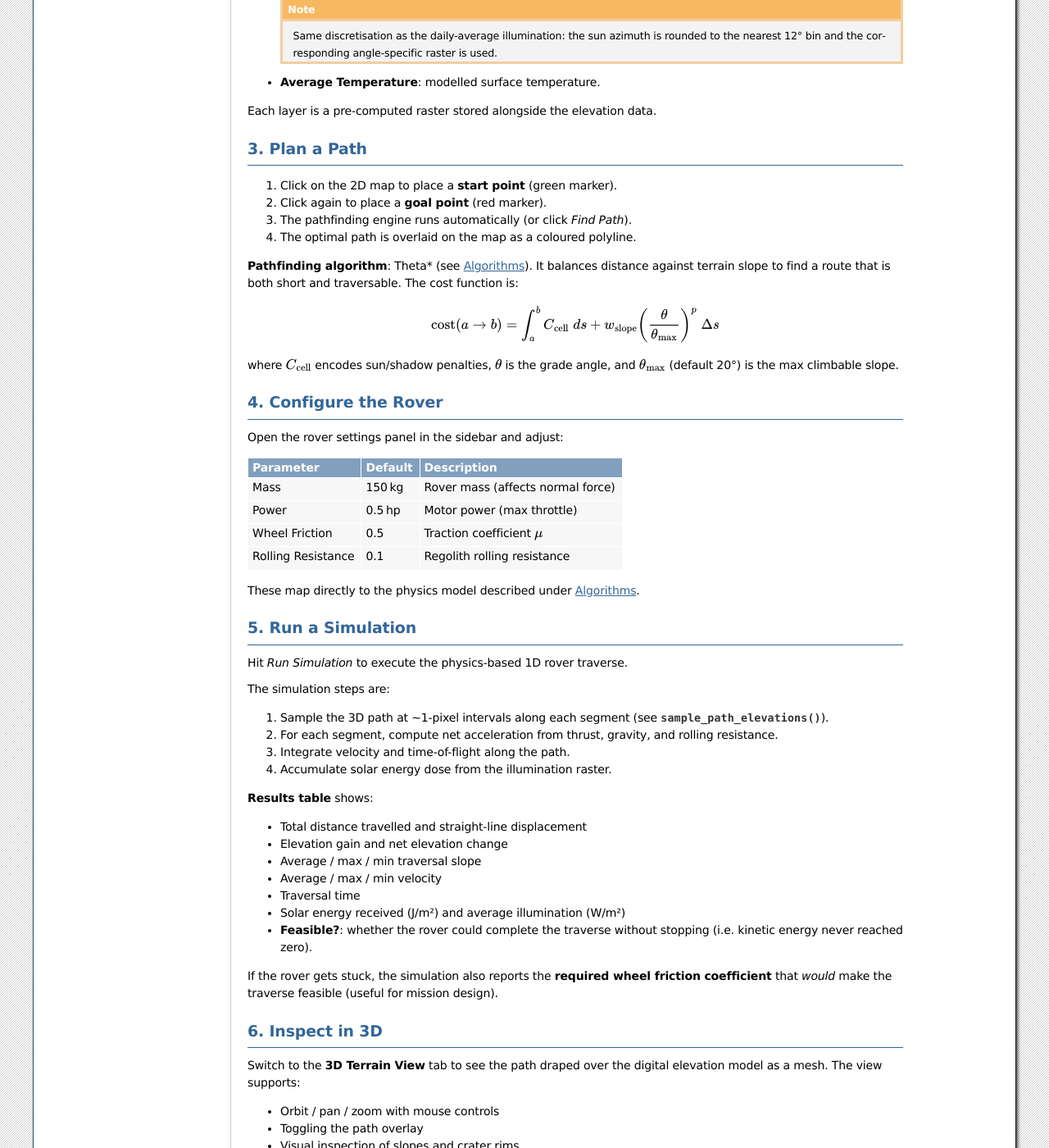
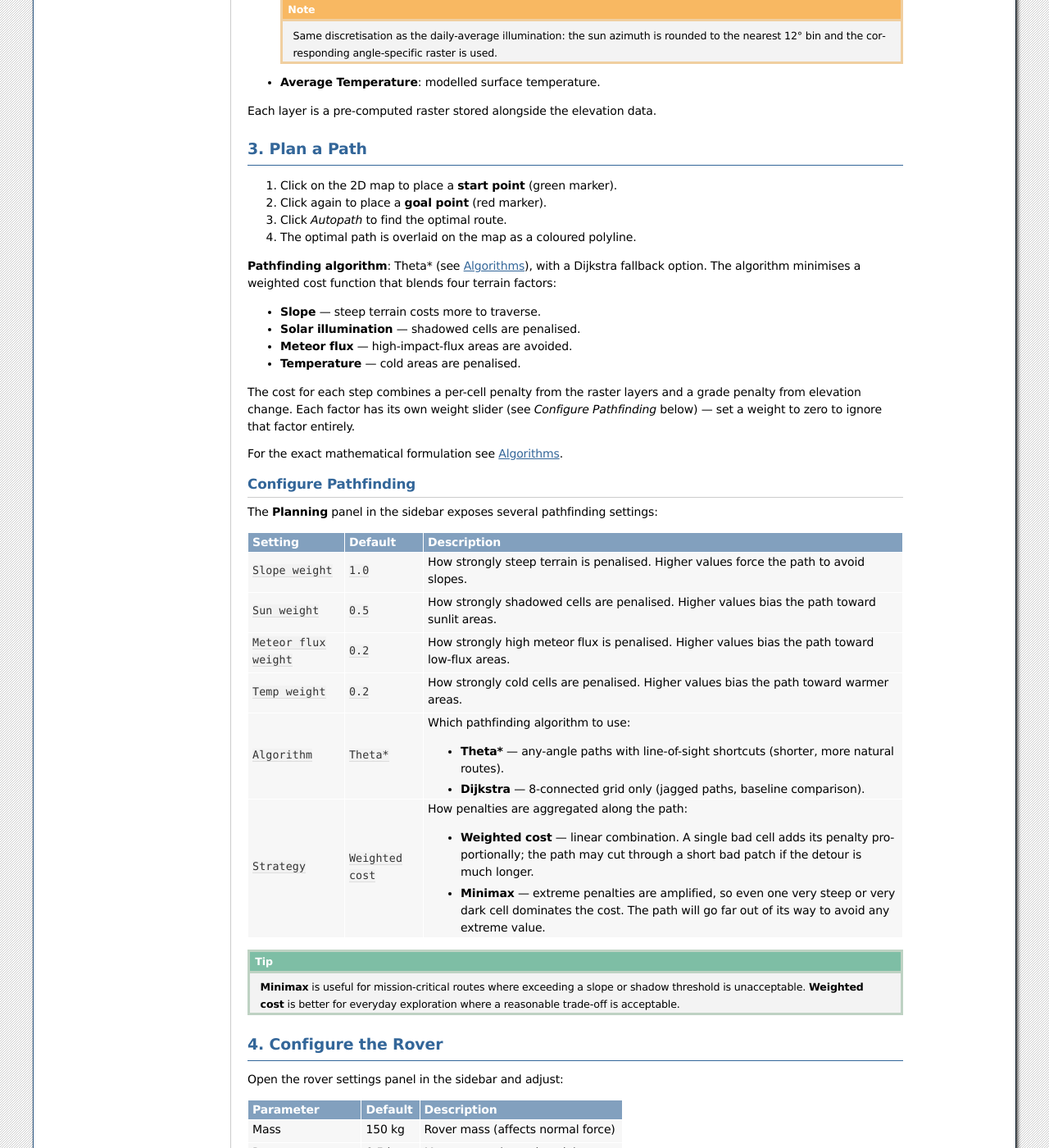
Before and after one commit to osh3276/cynthium, a Sphinx documentation site: the page built from docs/usage.rst, in a window 1280 px wide and 1400 px high, scrolled down 1261 px. Shown: the whole window at 82% size. Built offline with Sphinx 7.4.7, drawn with Linux system fonts in a browser that asks for light colours; some of the changed text lies outside the part shown.

Commit message:
update docs

```diff
--- a/docs/index.rst
+++ b/docs/index.rst
@@ -1,5 +1,5 @@
 Cynthium |version|
-===================
+###################
 
 Scientific desktop application for **lunar rover traversal planning** and
 **terrain analysis**, focused on the lunar south pole.
@@ -37,7 +37,7 @@ numerical accuracy, and reproducibility are critical.
    GitHub <https://github.com/osh3276/cynthium>
 
 Indices and tables
-==================
+******************
 
 * :ref:`genindex`
 * :ref:`modindex`
--- a/docs/usage.rst
+++ b/docs/usage.rst
@@ -1,8 +1,8 @@
 Usage
-=====
+#####
 
 Launching
----------
+*********
 
 After installation, start Cynthium from the terminal:
 
@@ -20,7 +20,7 @@ The main window opens with a **sidebar** on the left, a **2D map view** in
 the centre, and a **menu bar** at the top.
 
 Workflow Overview
------------------
+*****************
 
 Simplified pipeline:
 
@@ -34,7 +34,7 @@ Simplified pipeline:
 #. Export results to CSV
 
 1. Load a Site
---------------
+**************
 
 #. In the sidebar, select a preset lunar site from the dropdown (e.g.
    *Haworth*, *Shackleton rim*, *Nobile rim 1*).
@@ -46,7 +46,7 @@ south polar stereographic projection. See the :doc:`installation` page
 for how data is fetched.
 
 2. Select a Map Layer
----------------------
+*********************
 
 The layer dropdown lets you switch between visualisations of the same
 terrain:
@@ -84,37 +84,96 @@ terrain:
 Each layer is a pre-computed raster stored alongside the elevation data.
 
 3. Plan a Path
---------------
+**************
 
 #. Click on the 2D map to place a **start point** (green marker).
 #. Click again to place a **goal point** (red marker).
-#. The pathfinding engine runs automatically (or click *Find Path*).
+#. Click *Autopath* to find the optimal route.
 #. The optimal path is overlaid on the map as a coloured polyline.
 
-**Pathfinding algorithm**: Theta\* (see :doc:`algorithms`). It balances
-distance against terrain slope to find a route that is both short and
-traversable. The cost function is:
+**Pathfinding algorithm**: Theta\* (see :doc:`algorithms`), with a
+Dijkstra fallback option. The algorithm minimises a weighted cost
+function that blends four terrain factors:
 
-.. math::
+* **Slope** — steep terrain costs more to traverse.
+* **Solar illumination** — shadowed cells are penalised.
+* **Meteor flux** — high-impact-flux areas are avoided.
+* **Temperature** — cold areas are penalised.
 
-   \text{cost}(a \to b) = \int_{a}^{b} C_{\text{cell}} \; ds
-   + w_{\text{slope}} \left( \frac{\theta}{\theta_{\max}} \right)^{p} \; \Delta s
+The cost for each step combines a per-cell penalty from the raster
+layers and a grade penalty from elevation change.  Each factor has
+its own weight slider (see *Configure Pathfinding* below) — set a
+weight to zero to ignore that factor entirely.
 
-where :math:`C_{\text{cell}}` encodes sun/shadow penalties, :math:`\theta` is
-the grade angle, and :math:`\theta_{\max}` (default 20°) is the max climbable
-slope.
+For the exact mathematical formulation see :doc:`algorithms`.
+
+Configure Pathfinding
+=====================
+
+The **Planning** panel in the sidebar exposes several pathfinding
+settings:
+
+.. list-table::
+   :header-rows: 1
+
+   * - Setting
+     - Default
+     - Description
+   * - ``Slope weight``
+     - ``1.0``
+     - How strongly steep terrain is penalised.
+       Higher values force the path to avoid slopes.
+   * - ``Sun weight``
+     - ``0.5``
+     - How strongly shadowed cells are penalised.
+       Higher values bias the path toward sunlit areas.
+   * - ``Meteor flux weight``
+     - ``0.2``
+     - How strongly high meteor flux is penalised.
+       Higher values bias the path toward low-flux areas.
+   * - ``Temp weight``
+     - ``0.2``
+     - How strongly cold cells are penalised.
+       Higher values bias the path toward warmer areas.
+   * - ``Algorithm``
+     - ``Theta*``
+     - Which pathfinding algorithm to use:
+
+       * **Theta*** — any-angle paths with line-of-sight
+         shortcuts (shorter, more natural routes).
+       * **Dijkstra** — 8-connected grid only (jagged
+         paths, baseline comparison).
+   * - ``Strategy``
+     - ``Weighted cost``
+     - How penalties are aggregated along the path:
+
+       * **Weighted cost** — linear combination.  A single
+         bad cell adds its penalty proportionally; the path
+         may cut through a short bad patch if the detour is
+         much longer.
+       * **Minimax** — extreme penalties are amplified, so
+         even one very steep or very dark cell dominates the
+         cost.  The path will go far out of its way to avoid
+         any extreme value.
+
+.. tip::
+
+   **Minimax** is useful for mission-critical routes where
+   exceeding a slope or shadow threshold is unacceptable.
+   **Weighted cost** is better for everyday exploration where
+   a reasonable trade-off is acceptable.
 
 4. Configure the Rover
-----------------------
+**********************
 
 Open the rover settings panel in the sidebar and adjust:
 
 +------------------------+----------+------------------------------------+
 | Parameter              | Default  | Description                        |
 +========================+==========+====================================+
-| Mass                   | 150 kg   | Rover mass (affects normal force)  |
+| Mass                   | 150 kg   | Rover mass (affects normal force)  |
 +------------------------+----------+------------------------------------+
-| Power                  | 0.5 hp   | Motor power (max throttle)         |
+| Power                  | 0.5 hp   | Motor power (max throttle)         |
 +------------------------+----------+------------------------------------+
 | Wheel Friction         | 0.5      | Traction coefficient :math:`\mu`   |
 +------------------------+----------+------------------------------------+
@@ -124,13 +183,13 @@ Open the rover settings panel in the sidebar and adjust:
 These map directly to the physics model described under :doc:`algorithms`.
 
 5. Run a Simulation
--------------------
+*******************
 
 Hit *Run Simulation* to execute the physics-based 1D rover traverse.
 
 The simulation steps are:
 
-#. Sample the 3D path at ~1‑pixel intervals along each segment (see
+#. Sample the 3D path at ~1-pixel intervals along each segment (see
    :func:`~cynthium.app.engine.simulation.path_sampling.sample_path_elevations`).
 #. For each segment, compute net acceleration from thrust, gravity,
    and rolling resistance.
@@ -153,7 +212,7 @@ friction coefficient** that *would* make the traverse feasible (useful
 for mission design).
 
 6. Inspect in 3D
-----------------
+****************
 
 Switch to the **3D Terrain View** tab to see the path draped over the
 digital elevation model as a mesh. The view supports:
@@ -166,14 +225,14 @@ The 3D renderer uses PyVista (VTK); see
 :class:`cynthium.app.rendering.terrain.render.TerrainRenderer`.
 
 7. Export Results
------------------
+*****************
 
 Use the *Export* menu item (or button) to save simulation statistics as CSV.
 The CSV contains one row per simulation run with all the statistics listed
 above, suitable for external analysis in Excel, MATLAB, or pandas.
 
 Troubleshooting
----------------
+***************
 
 **No path found / path too short**
   The start or goal may be on an untraversable pixel (e.g. a shadowed
```
Also changed, not shown: docs/algorithms.rst (+86 -60 lines), docs/installation.rst (+6 -6 lines), docs/overview.rst (+4 -4 lines).
